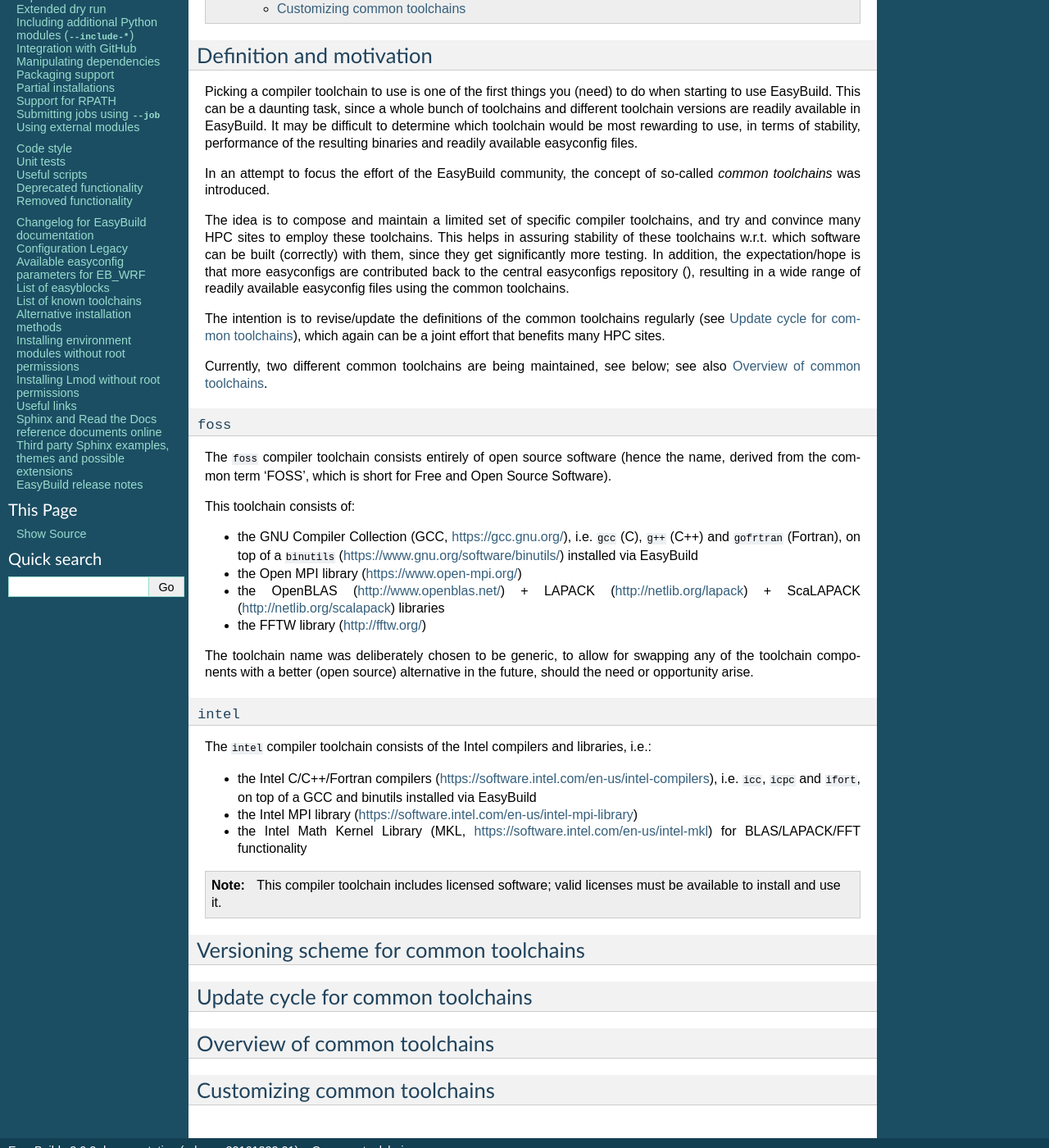
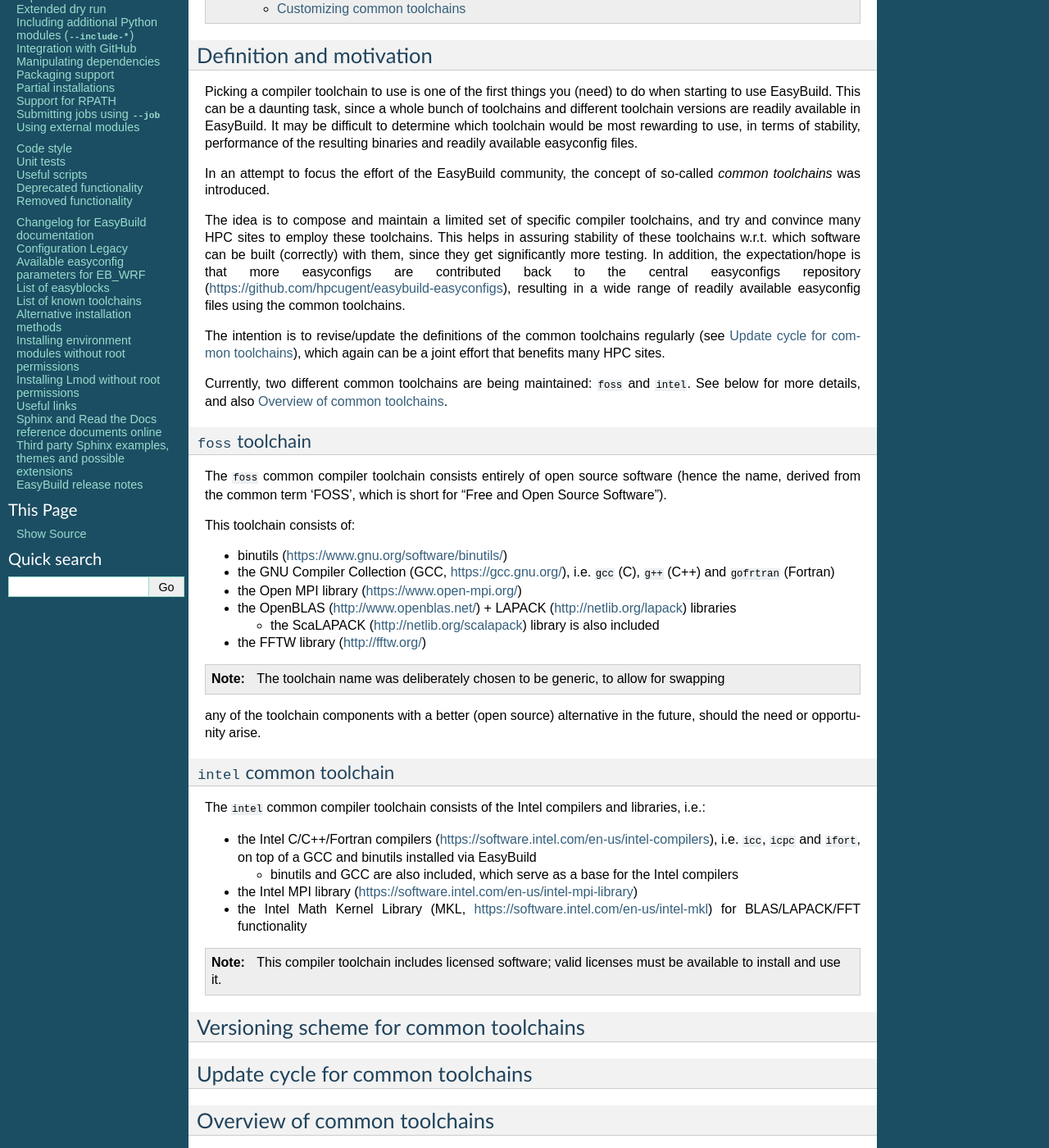
Before and after one commit to easybuilders/easybuild, a Sphinx documentation site: the page built from docs/Common-toolchains.rst, in a window 1280 px wide and 1400 px high, scrolled down 357 px. Shown: the whole window at 82% size. Built offline with Sphinx 7.4.7, drawn with Linux system fonts in a browser that asks for light colours; some of the changed text lies outside the part shown.

Commit message:
minor improvements & clarifications to partial docs for common toolchains

```diff
--- a/docs/Common-toolchains.rst
+++ b/docs/Common-toolchains.rst
@@ -28,52 +28,57 @@
 and try and convince many HPC sites to employ these toolchains.
 This helps in assuring stability of these toolchains w.r.t. which software can be built (correctly) with them,
 since they get significantly more testing. In addition, the expectation/hope is that more easyconfigs are
-contributed back to the central easyconfigs repository (), resulting in a wide range of readily
-available easyconfig files using the common toolchains.
+contributed back to the central easyconfigs repository (https://github.com/hpcugent/easybuild-easyconfigs),
+resulting in a wide range of readily available easyconfig files using the common toolchains.
 
 The intention is to revise/update the definitions of the common toolchains regularly
 (see :ref:`common_toolchains_update_cycle`), which again can be a joint effort
 that benefits many HPC sites.
 
-Currently, two different common toolchains are being maintained, see below;
-see also :ref:`common_toolchains_overview`.
+Currently, two different common toolchains are being maintained: ``foss`` and ``intel``.
+See below for more details, and also :ref:`common_toolchains_overview`.
 
 
 .. _common_toolchains_foss:
 
-``foss``
-~~~~~~~~
+``foss`` toolchain
+~~~~~~~~~~~~~~~~~~
 
-The ``foss`` compiler toolchain consists entirely of open source software (hence the name,
-derived from the common term 'FOSS', which is short for Free and Open Source Software).
+The ``foss`` common compiler toolchain consists entirely of open source software (hence the name,
+derived from the common term 'FOSS', which is short for "Free and Open Source Software").
 
 This toolchain consists of:
 
+* binutils (https://www.gnu.org/software/binutils/)
+
 * the GNU Compiler Collection (GCC, https://gcc.gnu.org/),
-  i.e. ``gcc`` (C), ``g++`` (C++) and ``gofrtran`` (Fortran),
-  on top of a ``binutils`` (https://www.gnu.org/software/binutils/) installed via EasyBuild
+  i.e. ``gcc`` (C), ``g++`` (C++) and ``gofrtran`` (Fortran)
 
 * the Open MPI library (https://www.open-mpi.org/)
 
-* the OpenBLAS (http://www.openblas.net/) + LAPACK (http://netlib.org/lapack) + ScaLAPACK (http://netlib.org/scalapack) libraries
+* the OpenBLAS (http://www.openblas.net/) + LAPACK (http://netlib.org/lapack) libraries
+
+  * the ScaLAPACK (http://netlib.org/scalapack) library is also included
 
 * the FFTW library (http://fftw.org/)
 
-The toolchain name was deliberately chosen to be generic, to allow for swapping
+.. note:: The toolchain name was deliberately chosen to be generic, to allow for swapping
 any of the toolchain components with a better (open source) alternative in the future,
 should the need or opportunity arise.
 
 
 .. _common_toolchains_intel:
 
-``intel``
-~~~~~~~~~
+``intel`` common toolchain
+~~~~~~~~~~~~~~~~~~~~~~~~~~
 
-The ``intel`` compiler toolchain consists of the Intel compilers and libraries, i.e.:
+The ``intel`` common compiler toolchain consists of the Intel compilers and libraries, i.e.:
 
 * the Intel C/C++/Fortran compilers (https://software.intel.com/en-us/intel-compilers),
   i.e. ``icc``, ``icpc`` and ``ifort``,
   on top of a GCC and binutils installed via EasyBuild
+
+  * binutils and GCC are also included, which serve as a base for the Intel compilers
 
 * the Intel MPI library (https://software.intel.com/en-us/intel-mpi-library)
 
```
